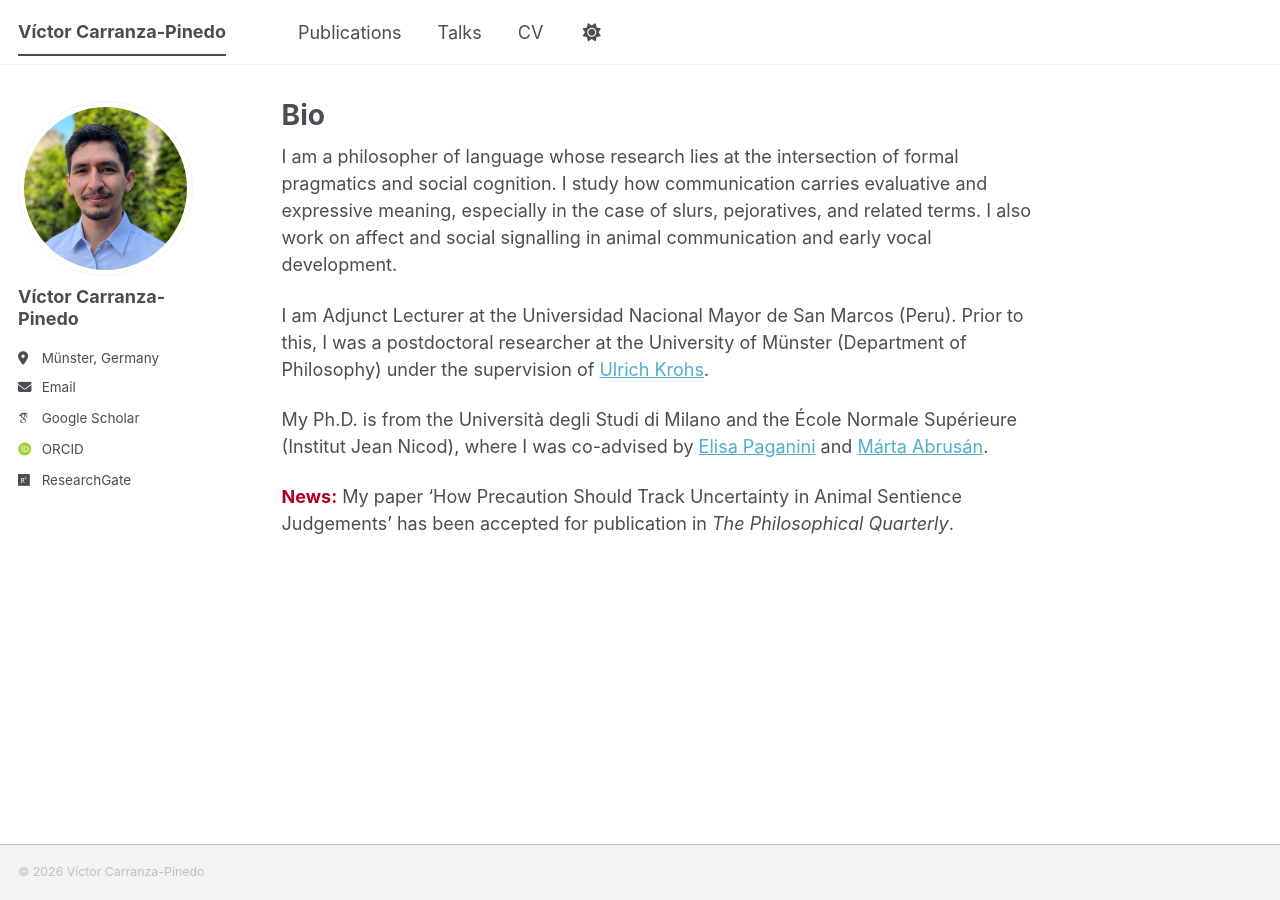
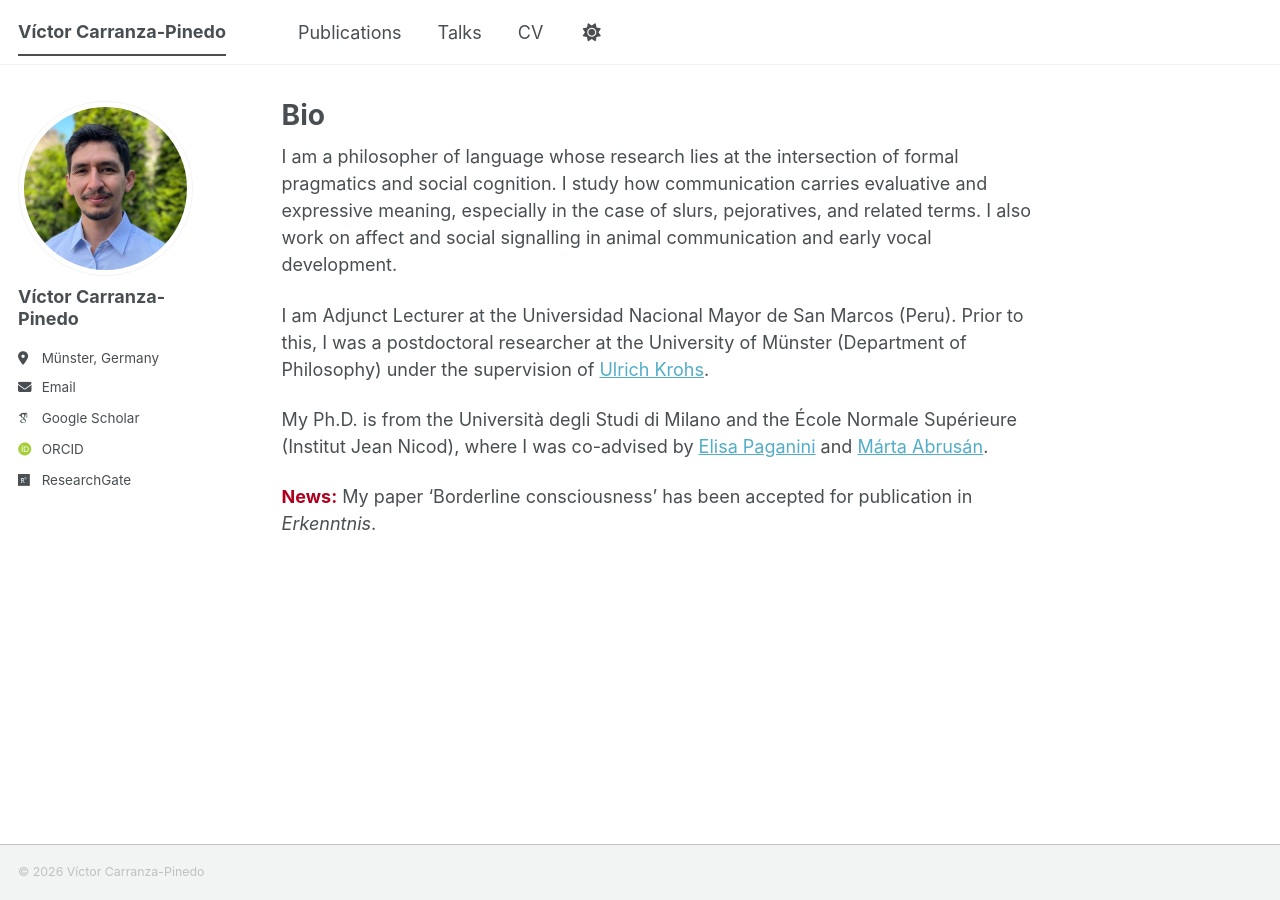
Before and after one commit to carranza-pinedo/carranza-pinedo.github.io, a Jekyll site: the page built from _pages/about.md, in a window 1280 px wide. Built offline with Jekyll 4.4.1, drawn with Linux system fonts in a browser that asks for light colours; some web fonts are replaced; a script bundle is joined from its source files by our own code; library files that are not in the unit come from our copies.

Commit message:
Update about.md

```diff
--- a/_pages/about.md
+++ b/_pages/about.md
@@ -15,4 +15,4 @@ I am Adjunct Lecturer at the Universidad Nacional Mayor de San Marcos (Peru). Pr
 
 My Ph.D. is from the Università degli Studi di Milano and the École Normale Supérieure (Institut Jean Nicod), where I was co-advised by [Elisa Paganini](https://www.unimi.it/en/ugov/person/elisa-paganini) and [Márta Abrusán](https://sites.google.com/site/martaabrusan/).
 
-<p> <strong style="color: #b00020;">News:</strong> My paper ‘How Precaution Should Track Uncertainty in Animal Sentience Judgements’ has been accepted for publication in <em>The Philosophical Quarterly</em>. </p>
+<p> <strong style="color: #b00020;">News:</strong> My paper ‘Borderline consciousness’ has been accepted for publication in <em>Erkenntnis</em>. </p>
```
